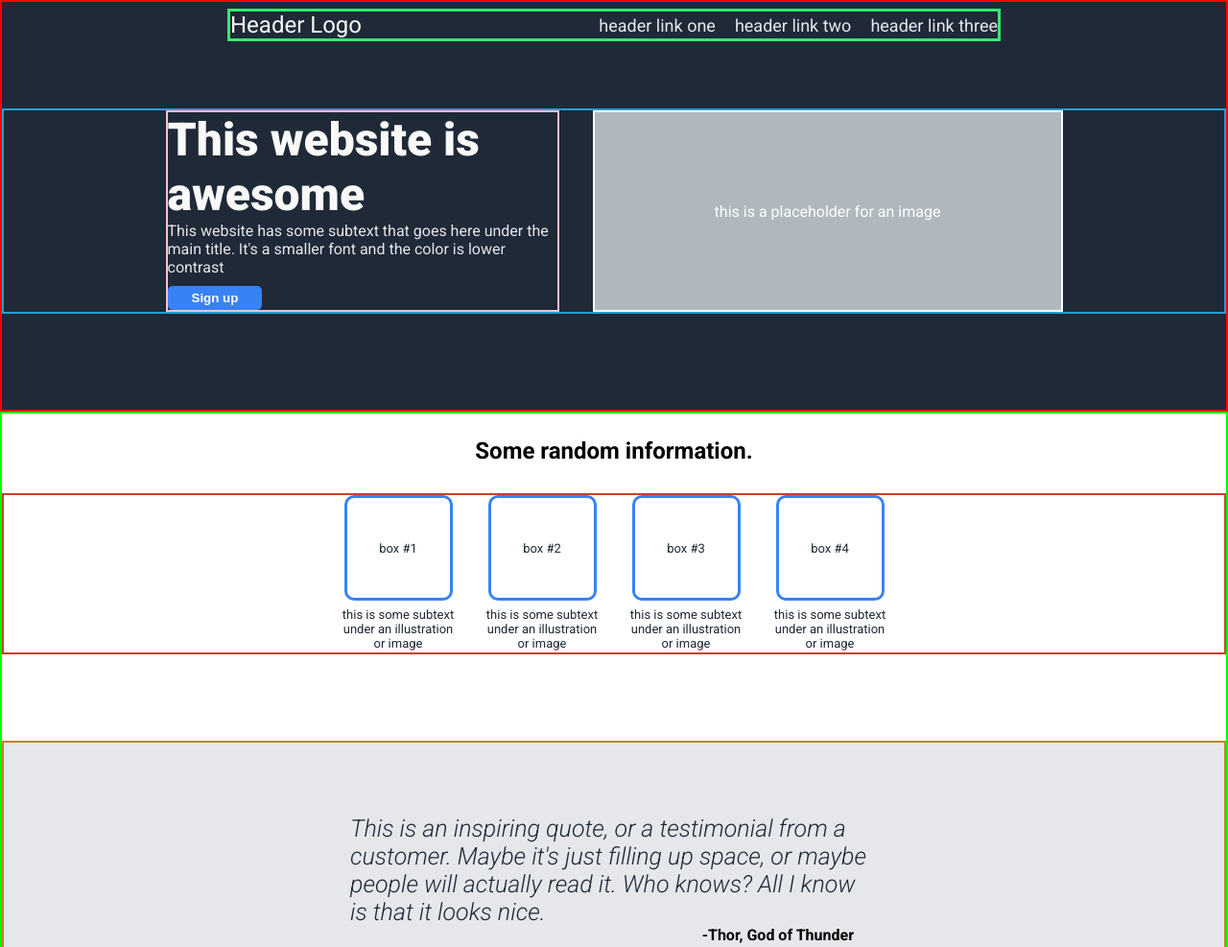
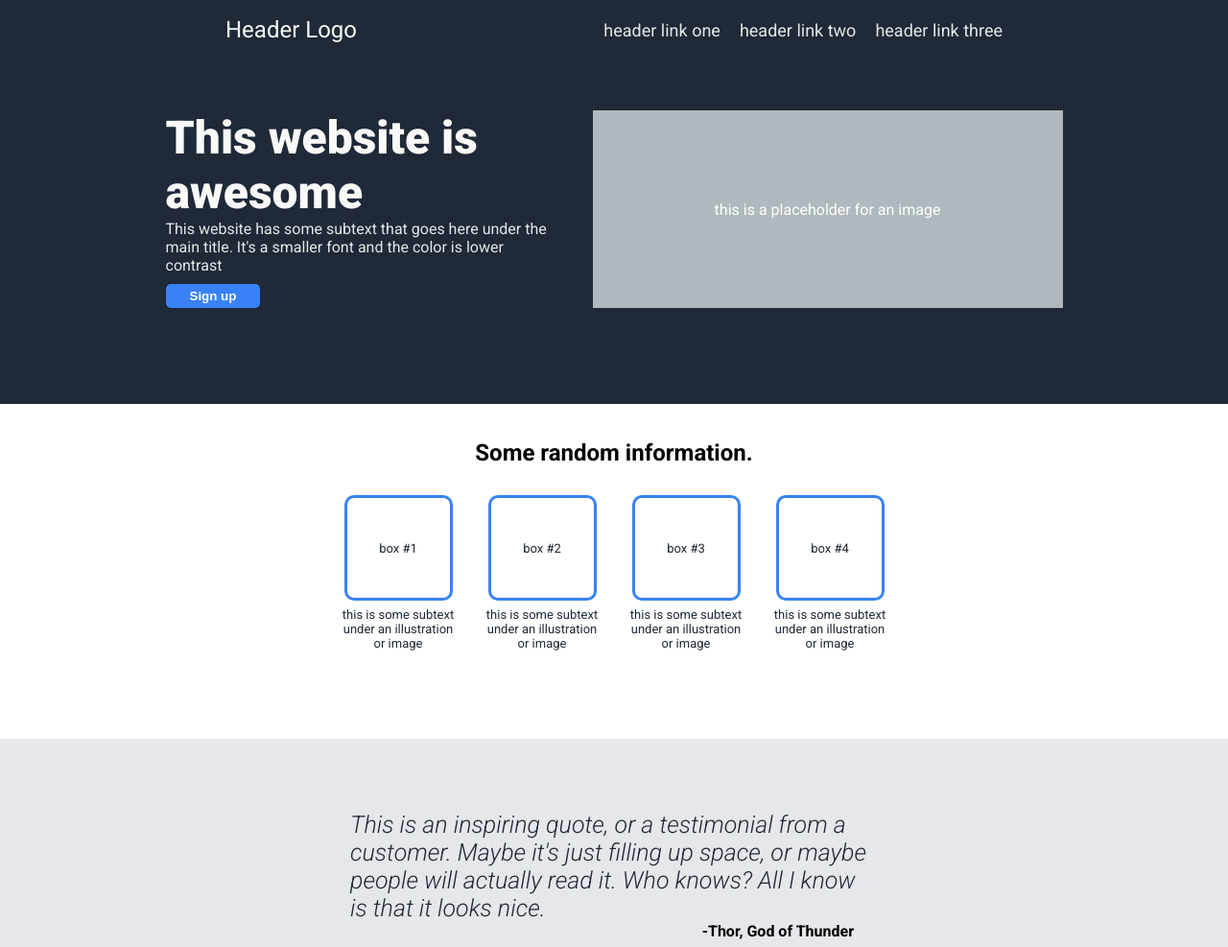
Before and after one commit to eri010-tech/odin-landing-page, a plain HTML site: page index.html in a window 1280 px wide. Shown: the top 987 px of the page at 96% size. Drawn offline with Linux system fonts and the light colour scheme.

Commit message:
final edits

```diff
--- a/style.css
+++ b/style.css
@@ -28,13 +28,12 @@ body {
 }
 
 .header-container {
-  border: 3px solid #34eb71;
   display: flex;
   justify-content: space-between;
   align-items: center;
   margin-left: 235px;
   margin-right: 235px;
-  margin-top: 7px;
+  margin-top: 17px;
   margin-bottom: 70px;
 }
 
@@ -45,7 +44,6 @@ body {
 }
 
 .subheader-container {
-  border: 2px solid #259fcf;
   display: flex;
   justify-content: center;
   gap: 35px;
@@ -53,7 +51,6 @@ body {
 }
 
 .subheading-box {
-  border: 2px solid pink;
   width: 410px;
 }
 
@@ -83,7 +80,6 @@ h1 {
 }
 
 .placeholder {
-  border: 2px solid #ffffff;
   width: 490px;
   background-color: #afb9bd;
   display: flex;
@@ -96,12 +92,10 @@ h1 {
 }
 
 .large-container {
-  border: 2px solid #ff0000;
   background-color: #1f2937;
 }
 
 .main-container {
-  border: 2px solid #00ff00;
   flex-grow: 1;
   flex-shrink: 0;
   flex-basis: 0;
@@ -109,12 +103,11 @@ h1 {
 
 .header-two {
   text-align: center;
-  margin-top: 25px;
+  margin-top: 37px;
   margin-bottom: 30px;
 }
 
 .main-container .container {
-  border: 2px solid #cf4125;
   display: flex;
   justify-content: center;
   margin-bottom: 90px;
@@ -150,7 +143,6 @@ h1 {
 }
 
 .quote-container {
-  border: 2px solid #cf7d25;
   display: flex;
   flex-direction: column;
   justify-content: center;
@@ -174,7 +166,6 @@ h1 {
 }
 
 .call-to-action-container {
-  border: 3px solid #41ad1a;
   display: flex;
   justify-content: center;
   margin: 55px 0px;
@@ -208,7 +199,6 @@ h1 {
 }
 
 .footer-container {
-  border: 2px solid #0000ff;
   text-align: center;
   background-color: #1f2937;
   color: #e5e7eb;
```
